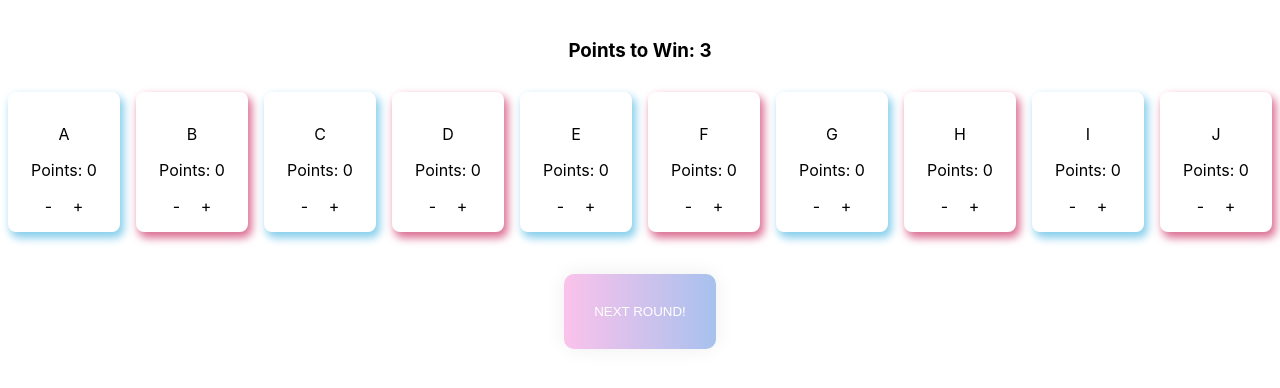
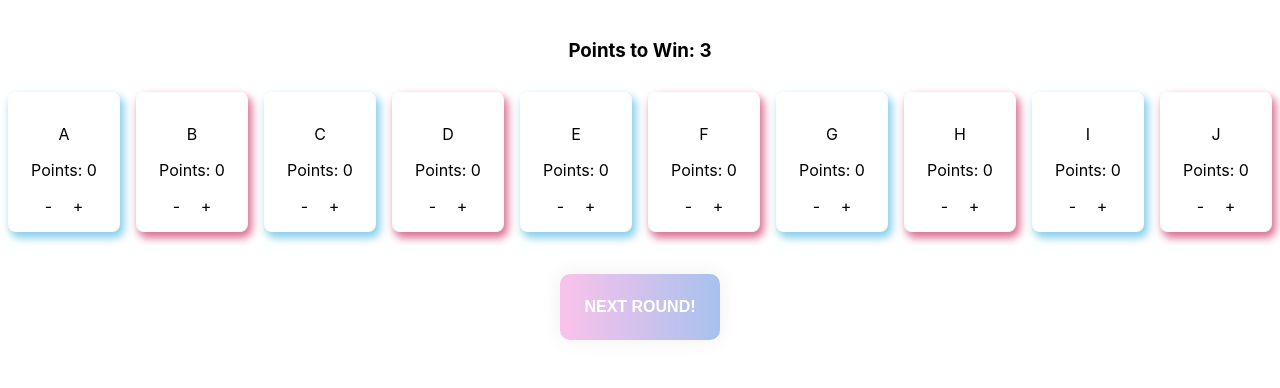
Before and after one commit to robghchen/tracking-system, a React (Create React App) app: page / in a window 1280 px wide. Shown: the top 388 px of the page. Built offline with nearby package versions, Linux system fonts and the light colour scheme; data requests are answered from the project's data file.

Commit message:
style(button): enlarge font

```diff
--- a/src/App.css
+++ b/src/App.css
@@ -34,7 +34,7 @@
 .gradient-button {
 	flex: 1 1 auto;
 	margin: 10px;
-	padding: 30px;
+	padding: 24px;
 	text-align: center;
 	text-transform: uppercase;
 	transition: 0.5s;
@@ -44,6 +44,8 @@
 	box-shadow: 0 0 20px #eee;
 	border-radius: 10px;
 	border: none;
+	font-size: 16px;
+	font-weight: 700;
 	background-image: linear-gradient(to right, #fbc2eb 0%, #a6c1ee 51%, #fbc2eb 100%);
 }
 
--- a/src/containers/TeamContainer.tsx
+++ b/src/containers/TeamContainer.tsx
@@ -95,7 +95,7 @@ class TeamContainer extends React.Component<TeamContainerProps, TeamContainerSta
 					{this.renderTeamRows()}
 				</div>
 				<br />
-				<button className="gradient-button" onClick={this.handleClickNextRound} > Next Round! </button>
+				<button className="gradient-button" onClick={this.handleClickNextRound} > Next Round!</button>
 			</div>
 		)
 	}
```
Also changed, not shown: 1 other file (tests, documents, lock files or other folders).
